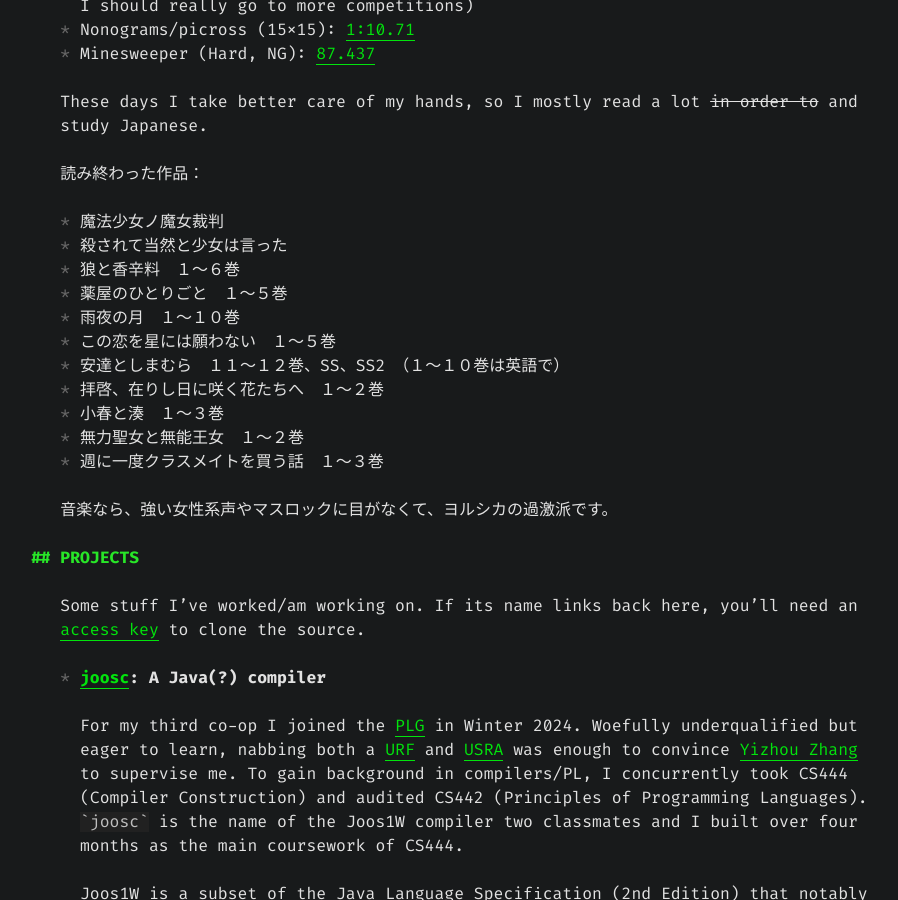
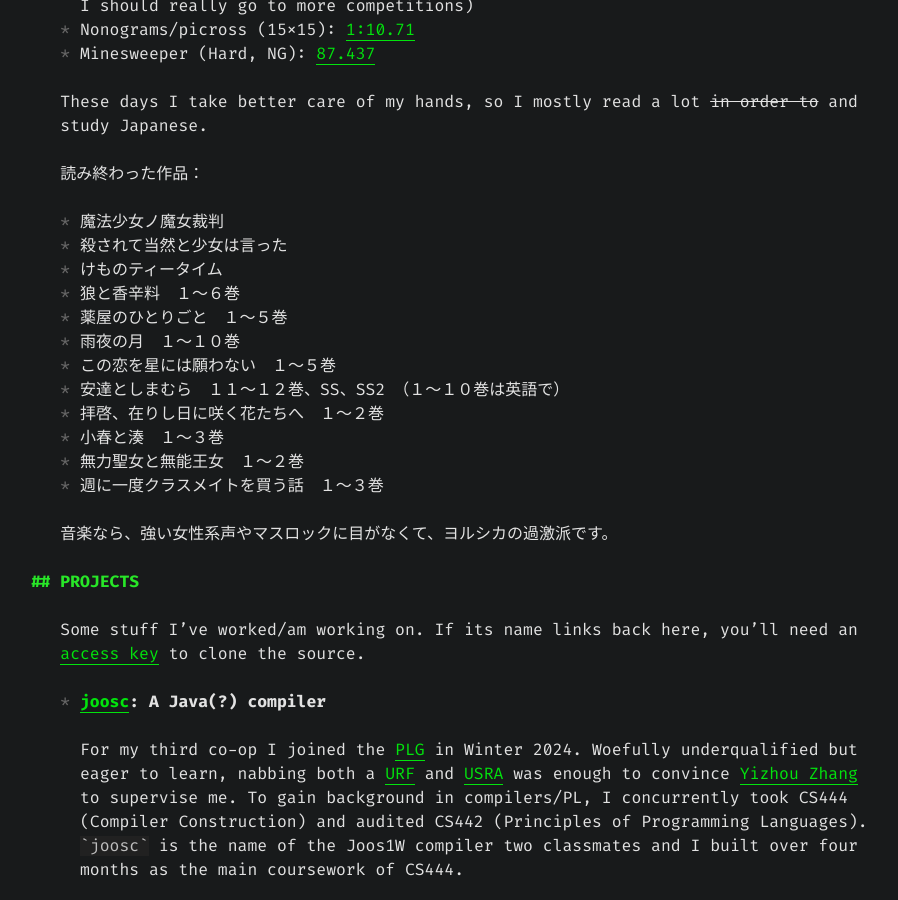
Before and after one commit to Ptkyr/Ptkyr.github.io, a Jekyll site: the page built from index.md, in a window 1280 px wide and 900 px high, scrolled down 580 px. Shown: the whole window, without its empty margins (176-1074 px from the left). Built offline with Jekyll 4.4.1, drawn with Linux system fonts in a browser that asks for light colours.

Commit message:
this one counts too

```diff
--- a/index.md
+++ b/index.md
@@ -22,6 +22,7 @@ These days I take better care of my hands, so I mostly read a lot ~~in order to~
 読み終わった作品：
 - 魔法少女ノ魔女裁判
 - 殺されて当然と少女は言った
+- けものティータイム
 - 狼と香辛料　１～６巻
 - 薬屋のひとりごと　１～５巻
 - 雨夜の月　１～１０巻
```
